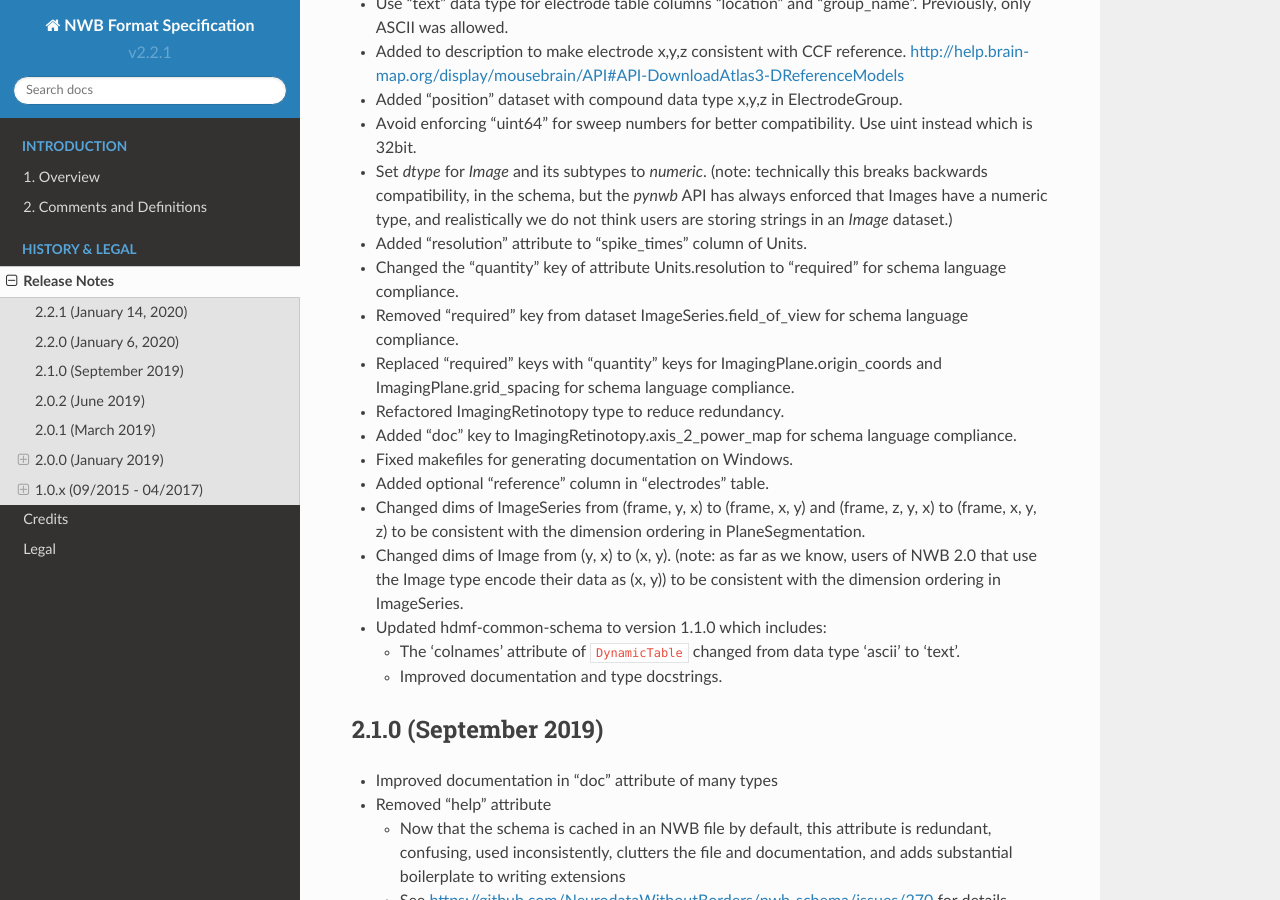
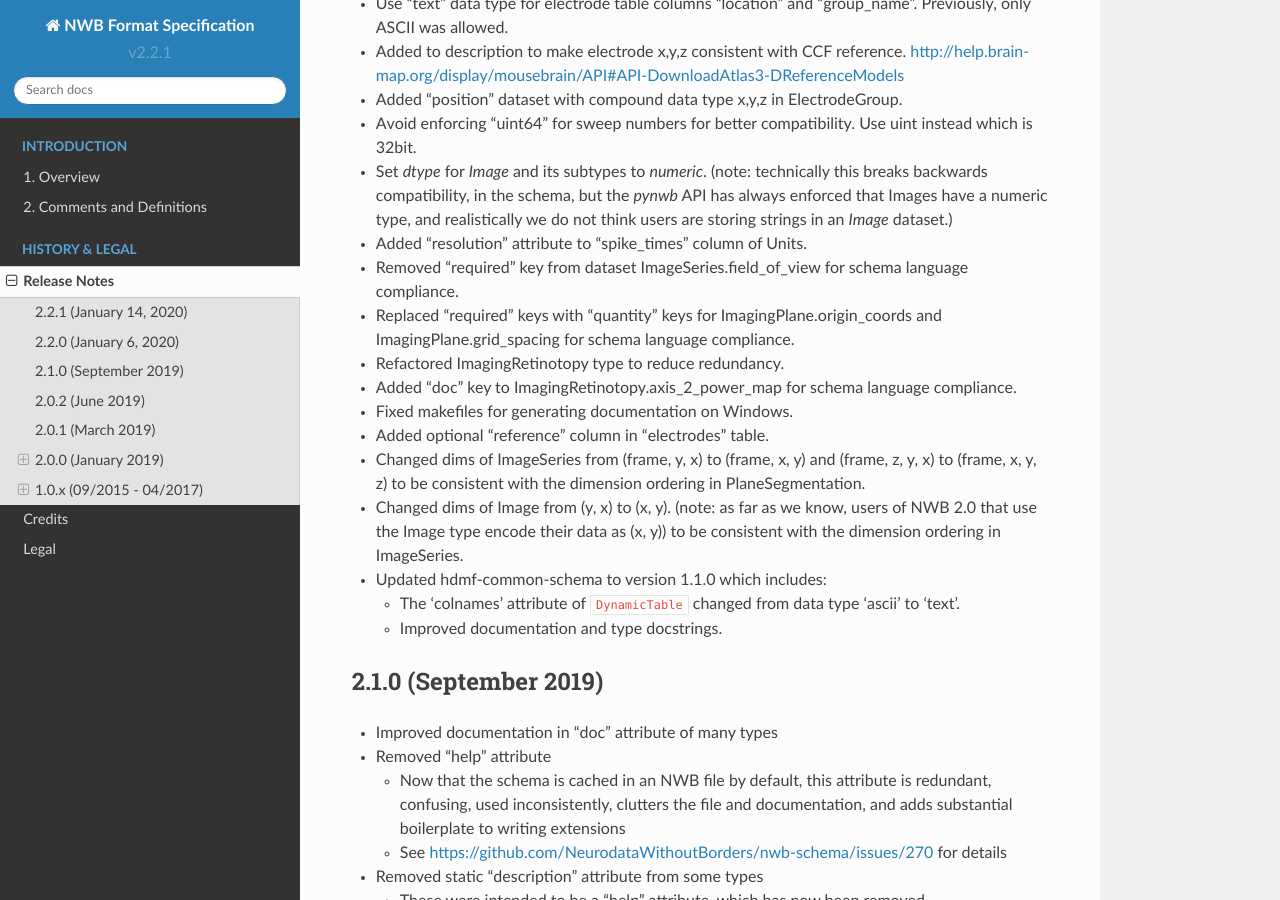
Before and after one commit to NeurodataWithoutBorders/nwb-schema, a Sphinx documentation site: the page built from docs/format/source/format_release_notes.rst, in a window 1280 px wide and 900 px high, scrolled down 568 px. Built offline with Sphinx 7.4.7 and the Read the Docs theme 2.0.0, drawn with Linux system fonts in a browser that asks for light colours.

Commit message:
rmv wrong change
This change was never made and should not be made. Not sure how it got added to this list, but it should be removed.

```diff
--- a/docs/format/source/format_release_notes.rst
+++ b/docs/format/source/format_release_notes.rst
@@ -35,8 +35,6 @@ Release Notes
 - Set `dtype` for `Image` and its subtypes to `numeric`. (note: technically this breaks backwards compatibility, in the schema, but the `pynwb` API has always enforced that Images have a numeric type, and realistically we do not think users are storing strings in an `Image` dataset.)
 
 - Added "resolution" attribute to "spike_times" column of Units.
-
-- Changed the "quantity" key of attribute Units.resolution to "required" for schema language compliance.
 
 - Removed "required" key from dataset ImageSeries.field_of_view for schema language compliance.
 
```
